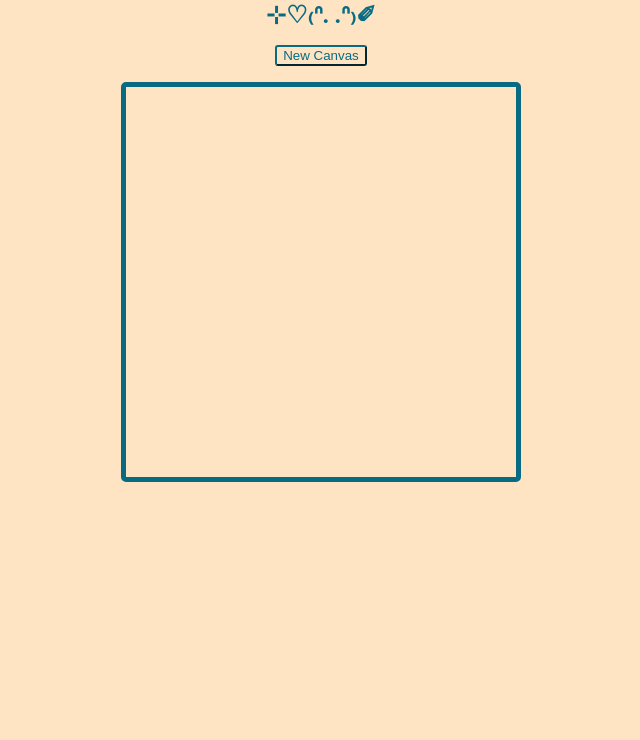
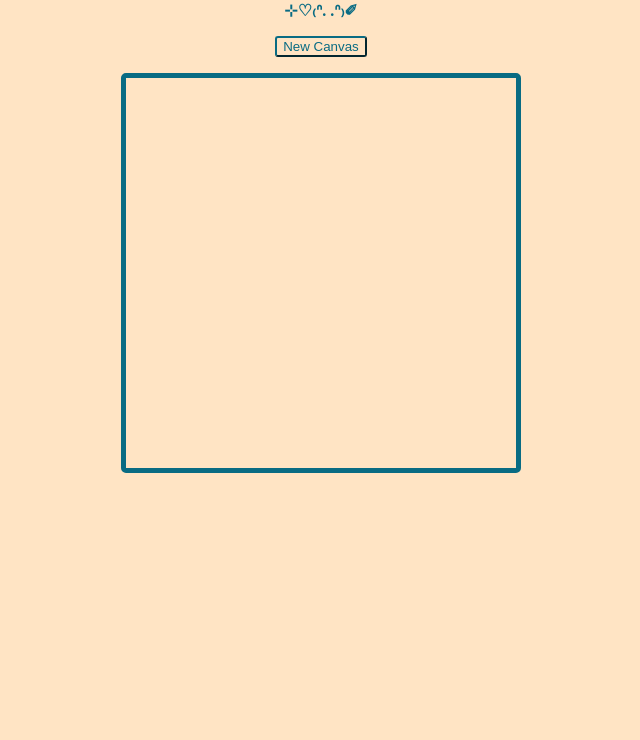
Before and after one commit to muahchee/etch-a-sketch, a plain HTML site: page index.html in a window 1280 px wide. Shown: the part 60-800 px from the top of the page, without its empty margins (319-959 px from the left). Drawn offline with Linux system fonts and the light colour scheme.

Commit message:
Change bunny from h2 to p

```diff
--- a/index.html
+++ b/index.html
@@ -9,7 +9,7 @@
 </head>
 <body>
     <h1>Etch-a-Sketch!</h1>
-    <h2>⊹♡₍ᐢ. .ᐢ₎✐</h2>
+    <p>⊹♡₍ᐢ. .ᐢ₎✐</p>
     <div id="canvas"></div>
 </body>
 </html>
--- a/style.css
+++ b/style.css
@@ -3,9 +3,10 @@
     background-color: bisque;
 }
 
-h1, h2{
+h1, p{
     color: #096b83;
     text-align: center;
+    font-weight: bold;
     margin: 0;
 }
 
```
